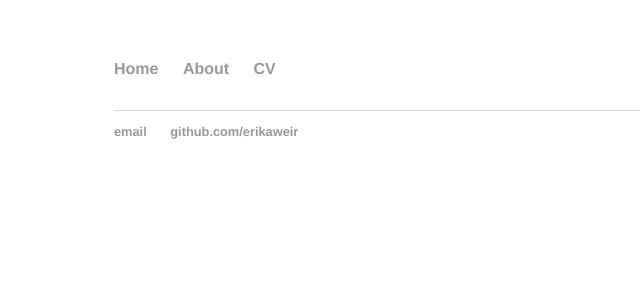
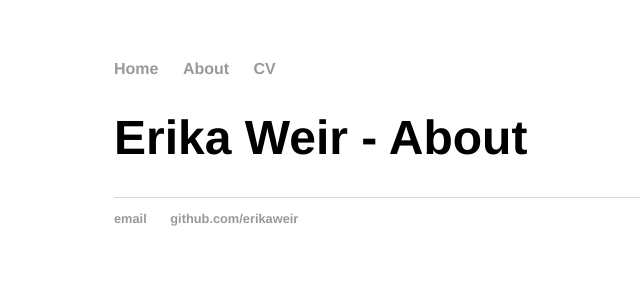
Before and after one commit to tracyJCI/erikaweir.github.io, a Jekyll site: the page built from about/index.html, in a window 1280 px wide. Shown: the top 300 px of the page, without its empty margins (78-718 px from the left). Built offline with Jekyll 4.4.1, drawn with Linux system fonts in a browser that asks for light colours.

Commit message:
Update index.html

```diff
--- a/about/index.html
+++ b/about/index.html
@@ -2,6 +2,6 @@
 layout: default
 title: Erika Weir - About
 ---
-	<h1>{{ erikaweir.about }}</h1>
+	<h1>{{ page.title }}</h1>
 	<ul class="About">
 	</ul>
```
